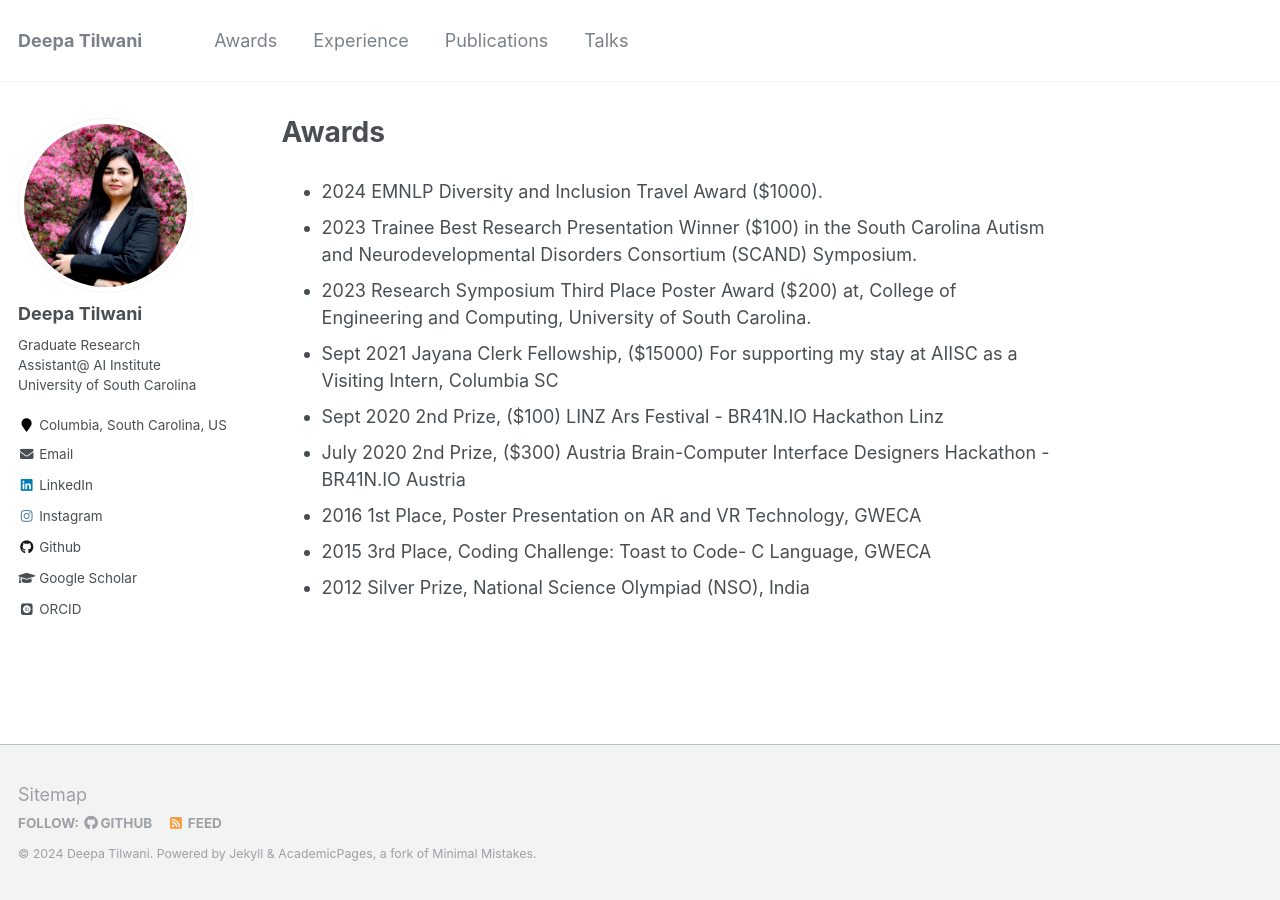
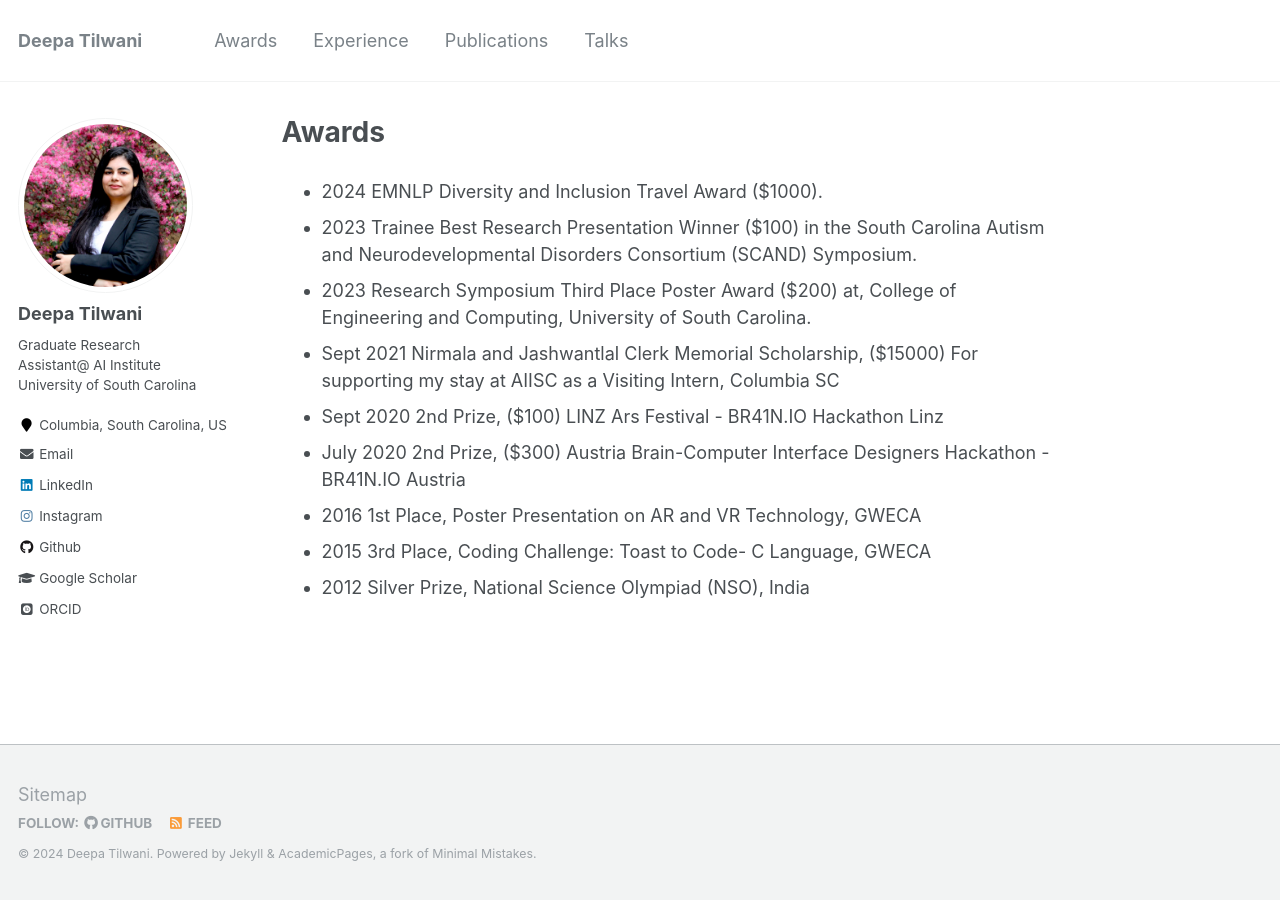
Before and after one commit to Deepa-Tilwani/deepa-tilwani.github.io, a Jekyll site: the page built from _pages/awards.md, in a window 1280 px wide. Built offline with Jekyll 4.4.1, drawn with Linux system fonts in a browser that asks for light colours; some web fonts are replaced.

Commit message:
Update awards.md

```diff
--- a/_pages/awards.md
+++ b/_pages/awards.md
@@ -6,7 +6,7 @@ author_profile: true
 * 2024 EMNLP Diversity and Inclusion Travel Award ($1000).
 * 2023 Trainee Best Research Presentation Winner ($100) in the South Carolina Autism and Neurodevelopmental Disorders Consortium (SCAND) Symposium.
 * 2023 Research Symposium Third Place Poster Award ($200) at, College of Engineering and Computing, University of South Carolina.
-* Sept 2021 Jayana Clerk Fellowship, ($15000) For supporting my stay at AIISC as a Visiting Intern, Columbia SC
+* Sept 2021 Nirmala and Jashwantlal Clerk Memorial Scholarship, ($15000) For supporting my stay at AIISC as a Visiting Intern, Columbia SC
 * Sept 2020 2nd Prize, ($100) LINZ Ars Festival - BR41N.IO Hackathon Linz
 * July 2020 2nd Prize, ($300) Austria Brain-Computer Interface Designers Hackathon - BR41N.IO Austria
 * 2016 1st Place, Poster Presentation on AR and VR Technology, GWECA
```
